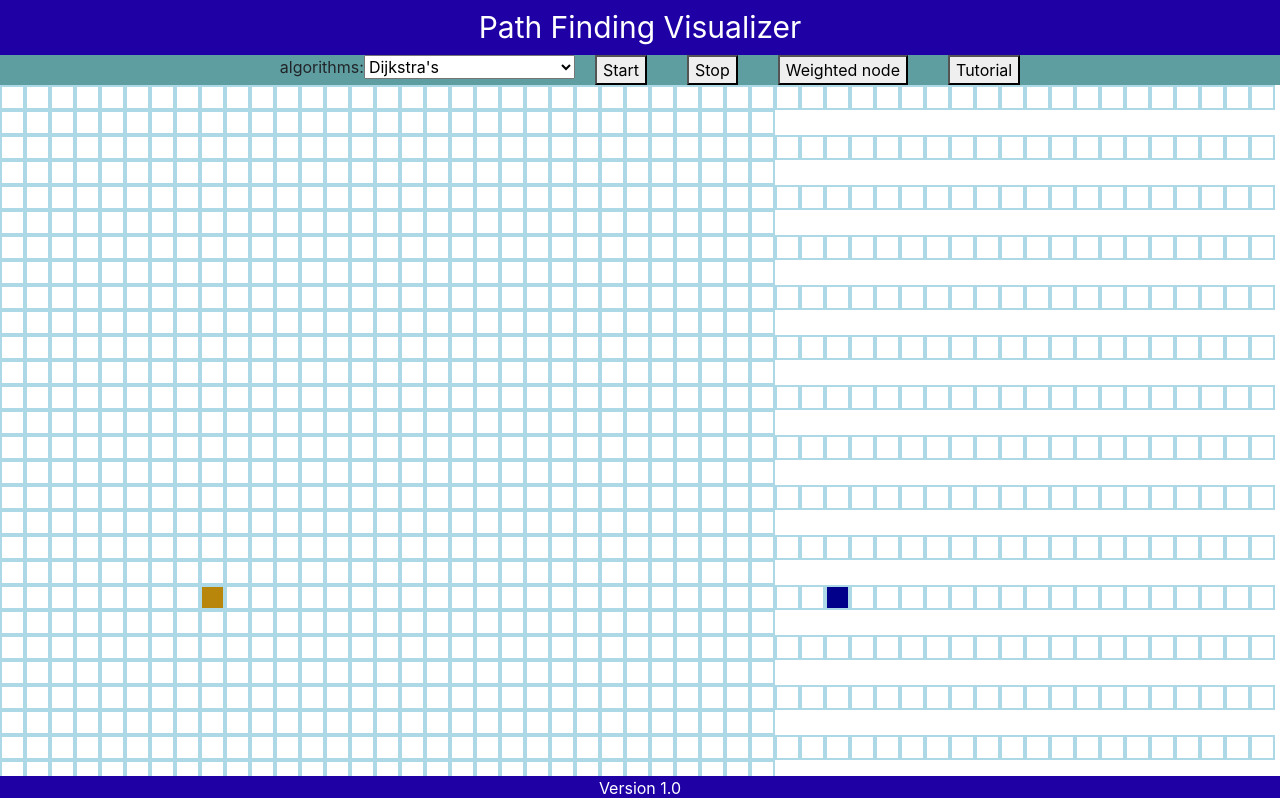
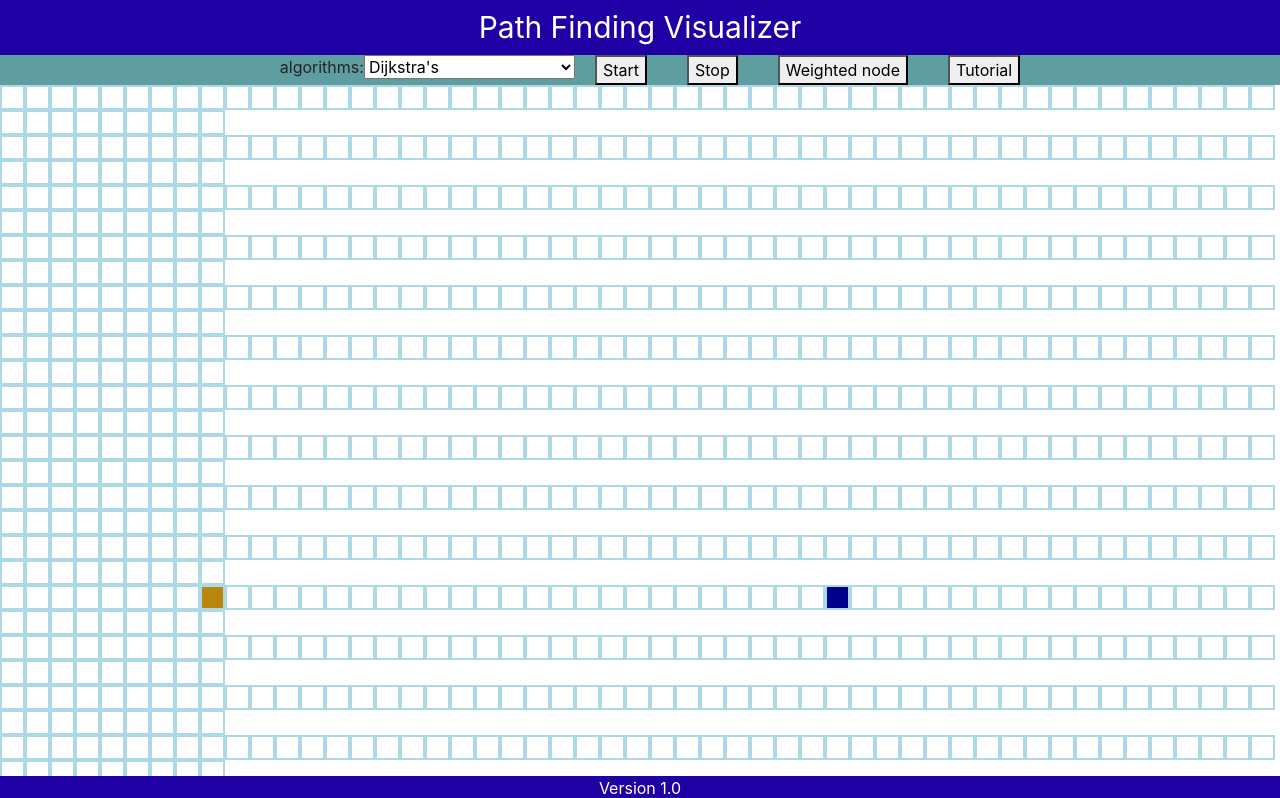
Before and after one commit to trevor-liu/path-finding-visualizer, a React (Create React App) app: page / in a window 1280 px wide. Shown: the top 798 px of the page. Built offline with nearby package versions, Linux system fonts and the light colour scheme.

Commit message:
decreasing the size of row and col

```diff
--- a/src/PathfindingVisualizer/PathfindingVisualizer.jsx
+++ b/src/PathfindingVisualizer/PathfindingVisualizer.jsx
@@ -7,6 +7,8 @@ const START_NODE_ROW = 10;
 const START_NODE_COL = 8;
 const FINISH_NODE_ROW = 10;
 const FINISH_NODE_COL = 33;
+
+
 
 // Defining a class for PathfindingVisulizer for App.js
 export default class PathfindingVisulizer extends Component {
@@ -51,9 +53,9 @@ export default class PathfindingVisulizer extends Component {
 // generating a matrix called grid (20X40) with node for each index
 const makeGrid = () => {
   const grid = [];
-  for (let row = 0; row < 44; row++) {
+  for (let row = 0; row < 30; row++) {
     const current_row = [];
-    for (let col = 0; col < 82; col++) {
+    for (let col = 0; col < 60; col++) {
       current_row.push(createNode(col, row));
     }
     grid.push(current_row);
```
